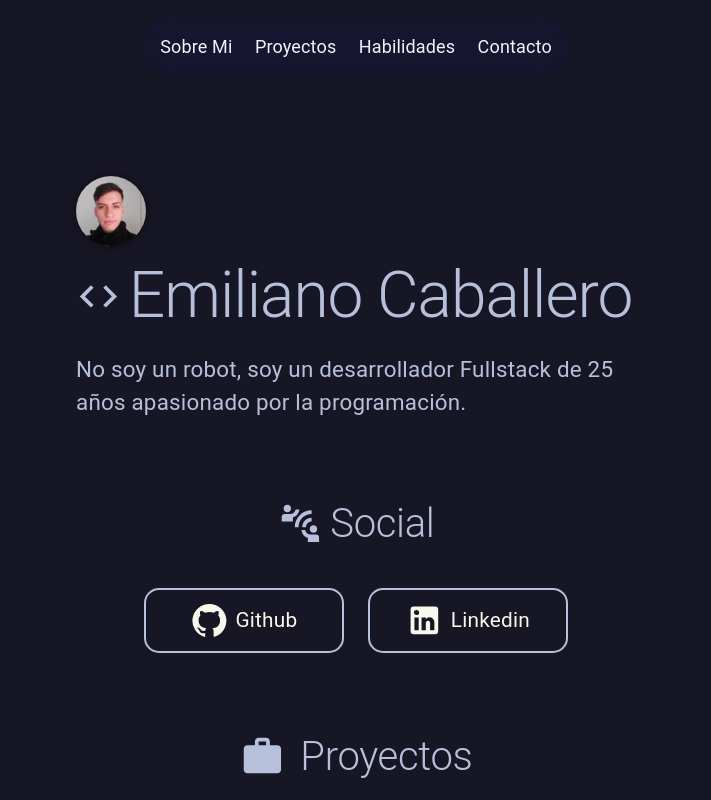
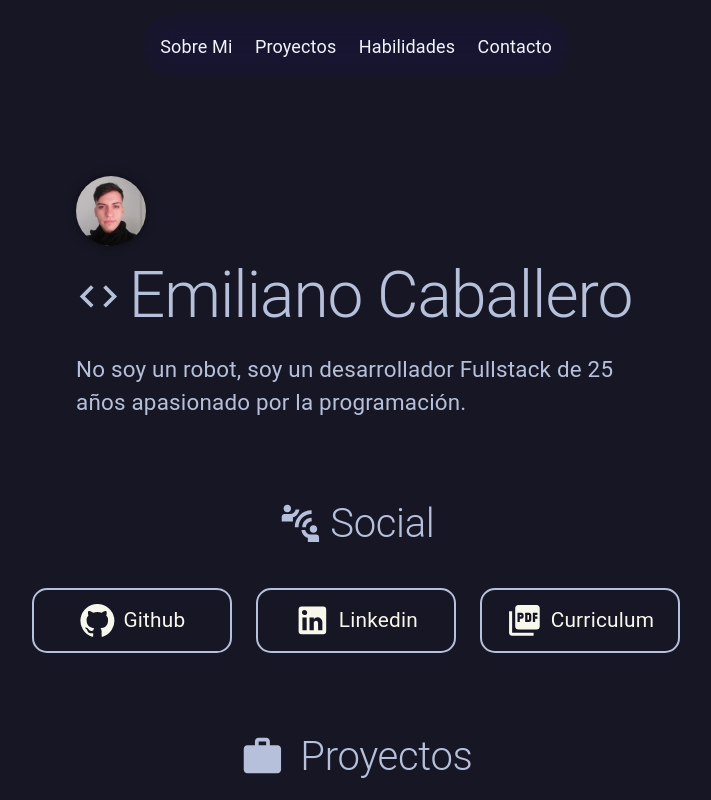
Before and after one commit to 19Emiliano98/PortfolioWeb-V2.0, a React (Vite) app: page / in a window 1280 px wide. Shown: the top 800 px of the page, without its empty margins (284-995 px from the left). Built offline with nearby package versions, Linux system fonts and the light colour scheme; the HTML template or start-up script is replaced by a standard one.

Commit message:
rediseño del boton curriculum y correccion de estilo en scrollbar

```diff
--- a/src/components/home/HomeSection.tsx
+++ b/src/components/home/HomeSection.tsx
@@ -1,10 +1,7 @@
 import { Box, Avatar } from '@mui/material';
-import ContactPageIcon from '@mui/icons-material/ContactPage';
 
 import AboutMe from './AboutMe';
-import { ThemeColors } from '../GlobalStyles';
 import Image from '../../img/imagenPerfil.jpeg';
-import doc from '../../docs/Caballero Emiliano CV.pdf';
 
 const HomeSection = () => {
   return (
@@ -22,27 +19,6 @@ const HomeSection = () => {
 
           <AboutMe />
 
-          <Box
-            component='a'
-            href={doc}
-            target='_blank'
-            sx={{
-              display: 'flex', justifyContent: 'center', alignItems: 'center',
-              position: 'fixed',
-              width: 100, height: 100,
-              backgroundColor: ThemeColors.fontColor,
-              borderRadius: '50%',
-              ml: 133, mt: -47
-            }}
-          >
-            <ContactPageIcon
-              fontSize='inherit'
-              sx={{
-                fontSize: '70px',
-                color: ThemeColors.backgroundColor
-              }}
-            />
-          </Box>
         </Box>
       </Box>
   )
--- a/src/components/social/SocialCards.tsx
+++ b/src/components/social/SocialCards.tsx
@@ -1,7 +1,8 @@
 import { Box, Typography, Button } from "@mui/material";
 import GitHubIcon from '@mui/icons-material/GitHub';
 import LinkedInIcon from '@mui/icons-material/LinkedIn';
-
+import PictureAsPdfIcon from '@mui/icons-material/PictureAsPdf';
+import doc from '../../docs/Caballero Emiliano CV.pdf';
 import { SocialButtonStyles,  TypographyMiniCards } from "../GlobalStyles";
 
 const SocialCards = () => {
@@ -30,7 +31,8 @@ const SocialCards = () => {
         sx={{
           width: SocialButtonStyles.width,
           height: SocialButtonStyles.height,
-          borderRadius: SocialButtonStyles
+          borderRadius: SocialButtonStyles,
+          mr: { sm: 3, xs: 0 }, mb: { sm: 0, xs: 2.4 }
         }}
       >
         <Box sx={{ display: 'flex', alignItems: 'center' }}>
@@ -39,6 +41,22 @@ const SocialCards = () => {
           <Typography sx={{ fontSize: TypographyMiniCards  }} variant="body2">Linkedin</Typography>
         </Box>
       </Button>
+
+      <Button
+        href={doc}
+        target="_blank"
+        sx={{
+          width: SocialButtonStyles.width,
+          height: SocialButtonStyles.height,
+          borderRadius: SocialButtonStyles
+        }}
+      >
+        <Box sx={{ display: 'flex', alignItems: 'center' }}>
+          <PictureAsPdfIcon sx={{ fontSize: SocialButtonStyles.fontSize, mr: 1, color: '#F7F7EB' }} fontSize="inherit"/>
+
+          <Typography sx={{ fontSize: TypographyMiniCards  }} variant="body2">Curriculum</Typography>
+        </Box>
+      </Button>
     </Box>
   )
 }
--- a/src/main.css
+++ b/src/main.css
@@ -4,7 +4,7 @@ html {
 
 ::-webkit-scrollbar {
   background: #393755;
-  width: 11px;
+  width: 8px;
 }
 
 ::-webkit-scrollbar-thumb {
```
